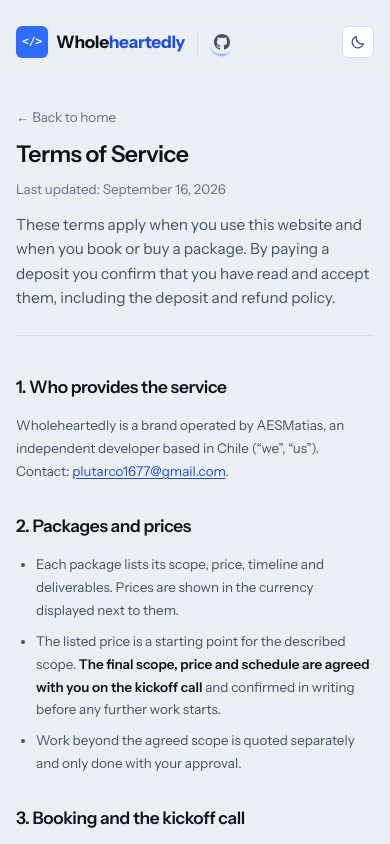
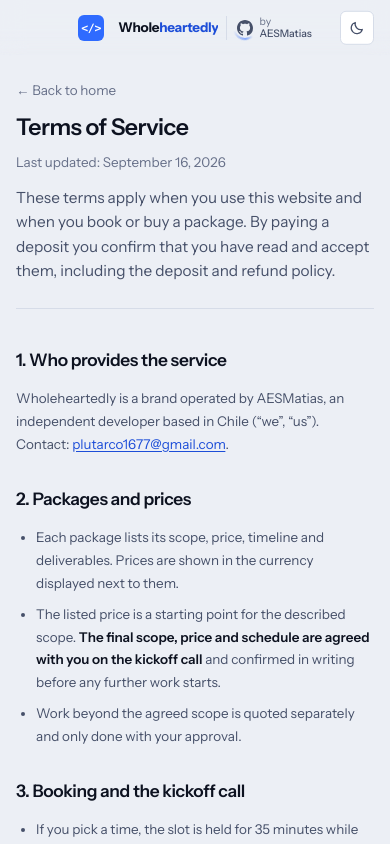
Before and after one commit to AESMatias/e_commerce, a Next.js app: page /terms in a window 390 px wide. Shown: the top 844 px of the page. Built offline with nearby package versions, Linux system fonts and the light colour scheme.

Commit message:
Fix navbar
- Animation bug fixed (nav was too short vertically)
- light/dark button fixed.

```diff
--- a/src/app/page.module.css
+++ b/src/app/page.module.css
@@ -4,7 +4,7 @@
    (behind the header) to the bottom of the first screen. */
 .hero {
   position: relative;
-  margin-top: calc(var(--header-height) * -1);
+  margin-top: calc(var(--header-space) * -1);
 
   /* Opaque, so the drifting Earth behind the page does not show here: the
      stage's faded top melts into plain page colour instead. */
--- a/src/components/layout/GitHubLink.module.css
+++ b/src/components/layout/GitHubLink.module.css
@@ -84,15 +84,20 @@
   }
 }
 
-/* Narrow phones: only the GitHub mark, so the theme button still fits in
-   the shrunken bar. The text stays for screen readers. */
-@media (width < 27rem) {
+/* Narrow phones keep the credit visible, but compact it so the theme button
+   retains its own space. */
+@media (width < 40rem) {
   .label {
-    position: absolute;
-    width: 1px;
-    height: 1px;
-    overflow: hidden;
-    clip-path: inset(50%);
-    white-space: nowrap;
+    font-size: 0.65rem;
+  }
+
+  .link {
+    gap: var(--space-1);
+    padding-left: var(--space-2);
+  }
+
+  .mark {
+    width: 1.25rem;
+    height: 1.25rem;
   }
 }
--- a/src/components/layout/ScrollState.tsx
+++ b/src/components/layout/ScrollState.tsx
@@ -13,7 +13,6 @@ const TRAVEL_SCREENS = 0.32;
 const TRAVEL_MIN = 160;
 const TRAVEL_MAX = 320;
 const SCROLL_STEP_PX = 8;
-const LOGO_OPACITY_STEPS = 10;
 
 /**
  * Publishes how far the page has scrolled as --bar-progress (0 to 1) on
@@ -25,7 +24,6 @@ export function ScrollState() {
     const root = document.documentElement;
     let frame = 0;
     let lastStep = -1;
-    let lastOpacityStep = -1;
     let travel = 1;
 
     const calculateTravel = () => {
@@ -50,13 +48,6 @@ export function ScrollState() {
         root.style.setProperty("--bar-progress", progress.toFixed(4));
       }
 
-      const opacityProgress = Math.abs(2 * progress - 1);
-      const opacityStep = Math.round(opacityProgress * LOGO_OPACITY_STEPS);
-      if (opacityStep !== lastOpacityStep) {
-        lastOpacityStep = opacityStep;
-        const logoOpacity = opacityStep / LOGO_OPACITY_STEPS;
-        root.style.setProperty("--logo-opacity", logoOpacity.toFixed(1));
-      }
     };
 
     const onScroll = () => {
@@ -69,7 +60,6 @@ export function ScrollState() {
     const onResize = () => {
       calculateTravel();
       lastStep = -1;
-      lastOpacityStep = -1;
       onScroll();
     };
     window.addEventListener("resize", onResize, { passive: true });
@@ -79,7 +69,6 @@ export function ScrollState() {
       window.removeEventListener("resize", onResize);
       if (frame !== 0) window.cancelAnimationFrame(frame);
       root.style.removeProperty("--bar-progress");
-      root.style.removeProperty("--logo-opacity");
     };
   }, []);
 
--- a/src/components/layout/SiteHeader.module.css
+++ b/src/components/layout/SiteHeader.module.css
@@ -1,7 +1,6 @@
 .header {
   /* How far each property has travelled, driven by the scroll position. */
   --bar-p: var(--bar-progress, 0);
-  --logo-opacity: 1;
   --blue-deep: #06153a;
   --blue: #0f3bb5;
   --brand-mark: 2rem;
@@ -15,7 +14,9 @@
   position: sticky;
   top: 0;
   z-index: var(--z-header);
+  height: var(--header-space);
   overflow-anchor: none;
+  overflow: hidden;
 }
 
 @property --bar-p {
@@ -134,7 +135,7 @@
   align-items: center;
   gap: var(--space-6);
   height: calc(
-    var(--header-height) - (var(--header-height) - var(--header-height-scrolled)) * var(--bar-p)
+    var(--header-space) - (var(--header-space) - var(--header-height-scrolled)) * var(--bar-p)
   );
   transition: height 120ms linear;
 }
@@ -169,15 +170,19 @@
   left: calc((100% - var(--brand-mark)) * var(--bar-p));
   display: grid;
   place-items: center;
-  width: var(--brand-mark);
-  height: var(--brand-mark);
+  width: 1.875rem;
+  height: 1.875rem;
   translate: 0 -50%;
-  opacity: var(--logo-opacity);
+  rotate: calc(var(--bar-p) * 540deg);
+  scale: calc(0.5 + 0.5 * abs(2 * var(--bar-p) - 1));
   border-radius: var(--radius-sm);
   background-color: color-mix(in srgb, #fff calc(var(--bar-p) * 100%), var(--color-accent));
   color: color-mix(in srgb, var(--blue) calc(var(--bar-p) * 100%), var(--color-accent-contrast));
   font-family: var(--font-mono);
   font-size: var(--text-xs);
+  transition:
+    rotate 120ms linear,
+    scale 120ms linear;
 }
 
 .brandName {
@@ -217,7 +222,13 @@
   display: flex;
   align-items: center;
   gap: var(--space-3);
+  min-width: 0;
   margin-left: auto;
+}
+
+.themeToggle {
+  flex: 0 0 auto;
+  box-sizing: border-box;
 }
 
 /* The same separator as the one before the author credit. */
@@ -233,7 +244,19 @@
    the theme button pinned to the bar's own right edge. */
 @media (width < 80rem) {
   .inner {
-    justify-content: center;
+    display: grid;
+    grid-template-columns: 1fr auto auto 1fr;
+    justify-content: initial;
+  }
+
+  .brand {
+    grid-column: 2;
+    min-width: 0;
+  }
+
+  .byline {
+    grid-column: 3;
+    min-width: 0;
   }
 
   .actions {
@@ -250,20 +273,34 @@
    and the theme button follows it in the row, pushed to the right. */
 @media (width < 40rem) {
   .inner {
-    justify-content: flex-start;
-    gap: var(--space-3);
+    grid-template-columns: 1fr auto auto 1fr;
+    gap: var(--space-2);
+  }
+
+  .brand {
+    font-size: var(--text-base);
+  }
+
+  .logoMark {
+    width: 1.625rem;
+    height: 1.625rem;
   }
 
   .actions {
-    position: static;
-    margin-left: auto;
-    translate: none;
+    position: absolute;
+    top: 50%;
+    right: calc(var(--container-gutter) + 5% * var(--bar-p));
+    margin-left: 0;
+    translate: 0 -50%;
   }
 
   /* A slightly smaller theme button, to match the slimmer bar. */
   .actions .themeToggle {
-    width: 2rem;
-    height: 2rem;
+    flex-basis: 2.15rem;
+    width: 2.15rem;
+    min-width: 2.15rem;
+    height: 2.15rem;
+    min-height: 2.15rem;
   }
 
   .actions .themeToggle svg {
@@ -278,9 +315,37 @@
   }
 }
 
+@media (width < 30rem) {
+  .brand {
+    font-size: var(--text-sm);
+  }
+
+  .brandName {
+    max-width: 10.5rem;
+    overflow: hidden;
+    text-overflow: ellipsis;
+  }
+}
+
 @media (width >= 80rem) {
+  .inner {
+    display: grid;
+    grid-template-columns: 1fr auto auto auto 1fr;
+    justify-content: initial;
+  }
+
+  .brand {
+    grid-column: 2;
+  }
+
+  .byline {
+    grid-column: 3;
+  }
+
   .nav {
     display: flex;
+    grid-column: 4;
+    margin-left: 0;
   }
 
   .divider {
@@ -288,7 +353,9 @@
   }
 
   .actions {
-    margin-left: var(--space-2);
+    grid-column: 5;
+    justify-self: end;
+    margin-left: 0;
   }
 }
 
--- a/src/components/layout/ThemeToggle.module.css
+++ b/src/components/layout/ThemeToggle.module.css
@@ -1,8 +1,13 @@
 .toggle {
   display: grid;
   place-items: center;
-  width: 2.25rem;
-  height: 2.25rem;
+  flex: 0 0 2.15rem;
+  width: 2.15rem;
+  min-width: 2.15rem;
+  height: 2.15rem;
+  min-height: 2.15rem;
+  padding: 0;
+  box-sizing: border-box;
   border: 1px solid var(--color-border);
   border-radius: var(--radius-sm);
   background-color: var(--color-surface);
@@ -10,6 +15,10 @@
   transition:
     border-color var(--duration-fast) var(--ease-out),
     color var(--duration-fast) var(--ease-out);
+}
+
+.toggle:focus-visible {
+  outline-offset: 1px;
 }
 
 .toggle:hover {
--- a/src/styles/tokens.css
+++ b/src/styles/tokens.css
@@ -95,6 +95,7 @@
     --bar-progress: 0;
     --header-height: 6.25rem;
     --header-height-scrolled: calc(var(--header-height) * 0.6);
+    --header-space: clamp(3.5rem, calc(var(--header-height) - 2.5rem), 3.75rem);
 
     /* Stacking */
     --z-header: 10;
```
